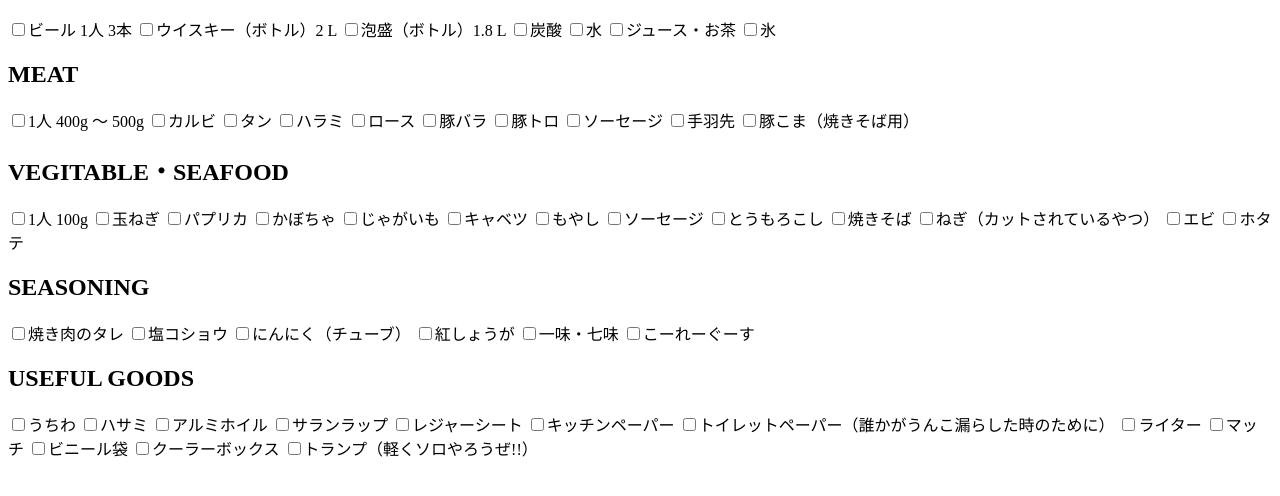
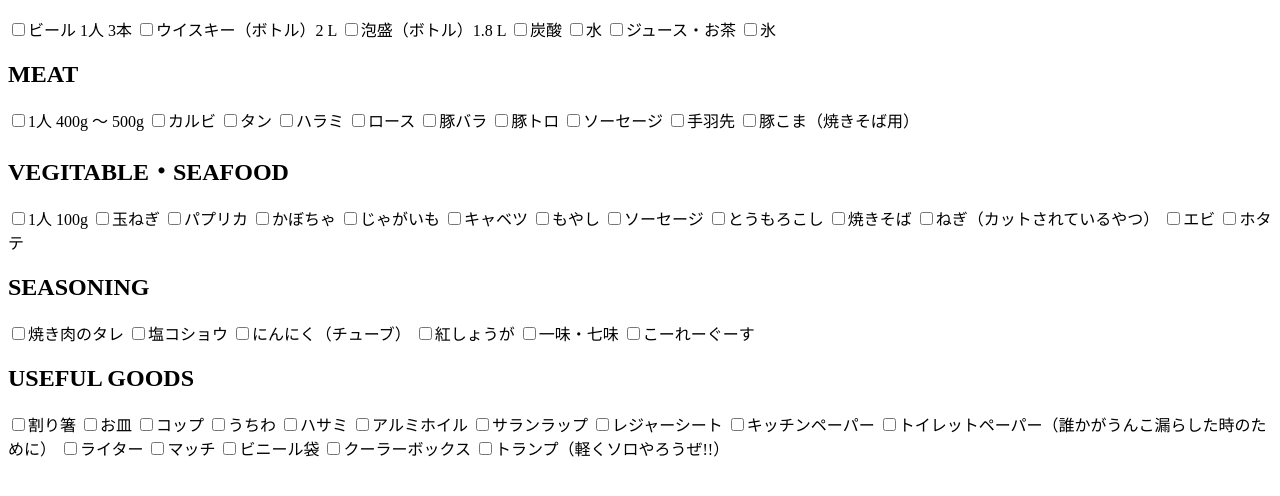
Before and after one commit to IchiroOhshiro/BBQ-LIST, a plain HTML site: page index.html in a window 1280 px wide. Shown: the part 110-606 px from the top of the page. Drawn offline with Linux system fonts and the light colour scheme.

Commit message:
Add files via upload

```diff
--- a/index.html
+++ b/index.html
@@ -58,6 +58,9 @@
   <label><input type="checkbox">こーれーぐーす</labe>
 
   <h2>USEFUL GOODS</h2>
+  <label><input type="checkbox">割り箸</labe>
+  <label><input type="checkbox">お皿</labe>
+  <label><input type="checkbox">コップ</labe>
   <label><input type="checkbox">うちわ</labe>
   <label><input type="checkbox">ハサミ</labe>
   <label><input type="checkbox">アルミホイル</labe>
```
